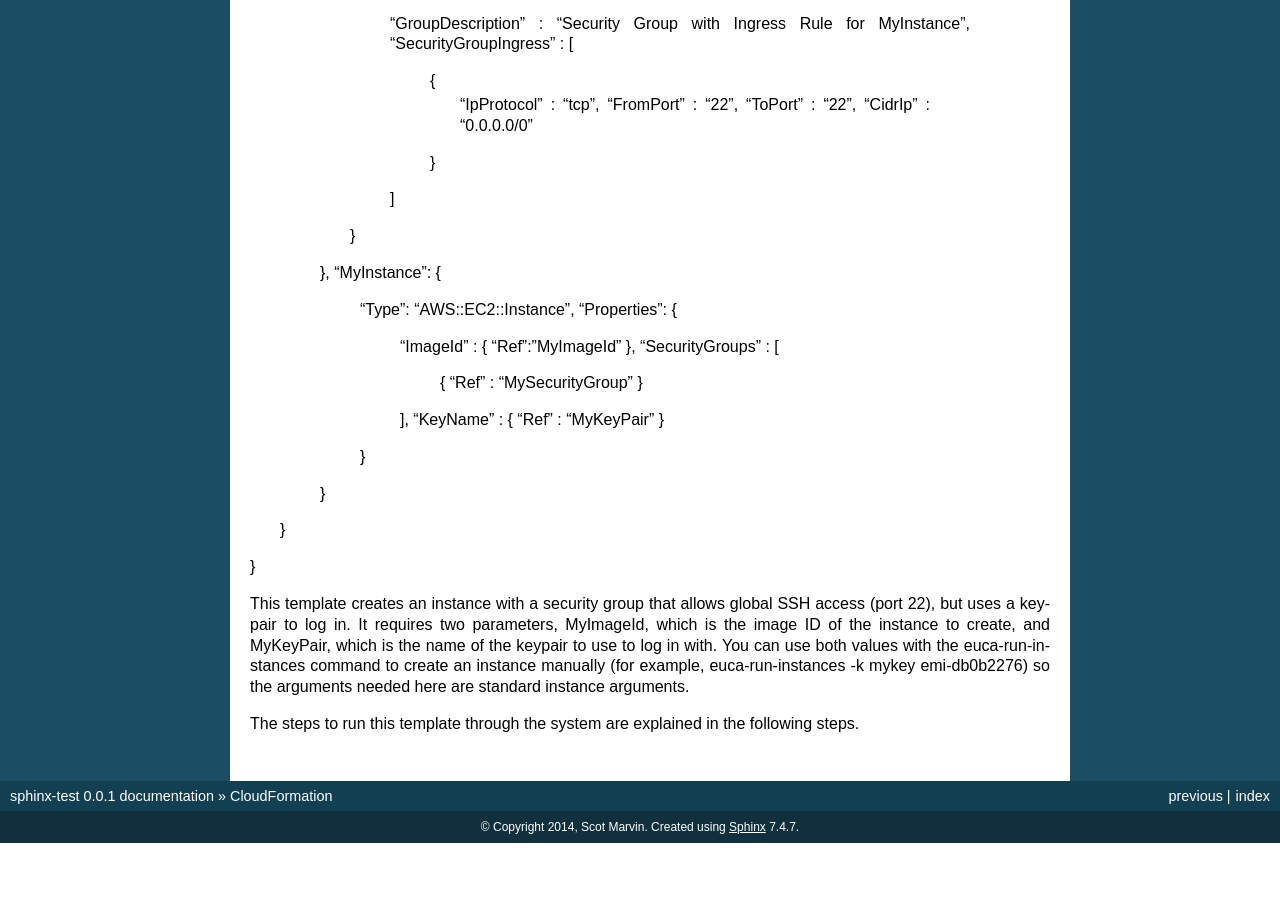
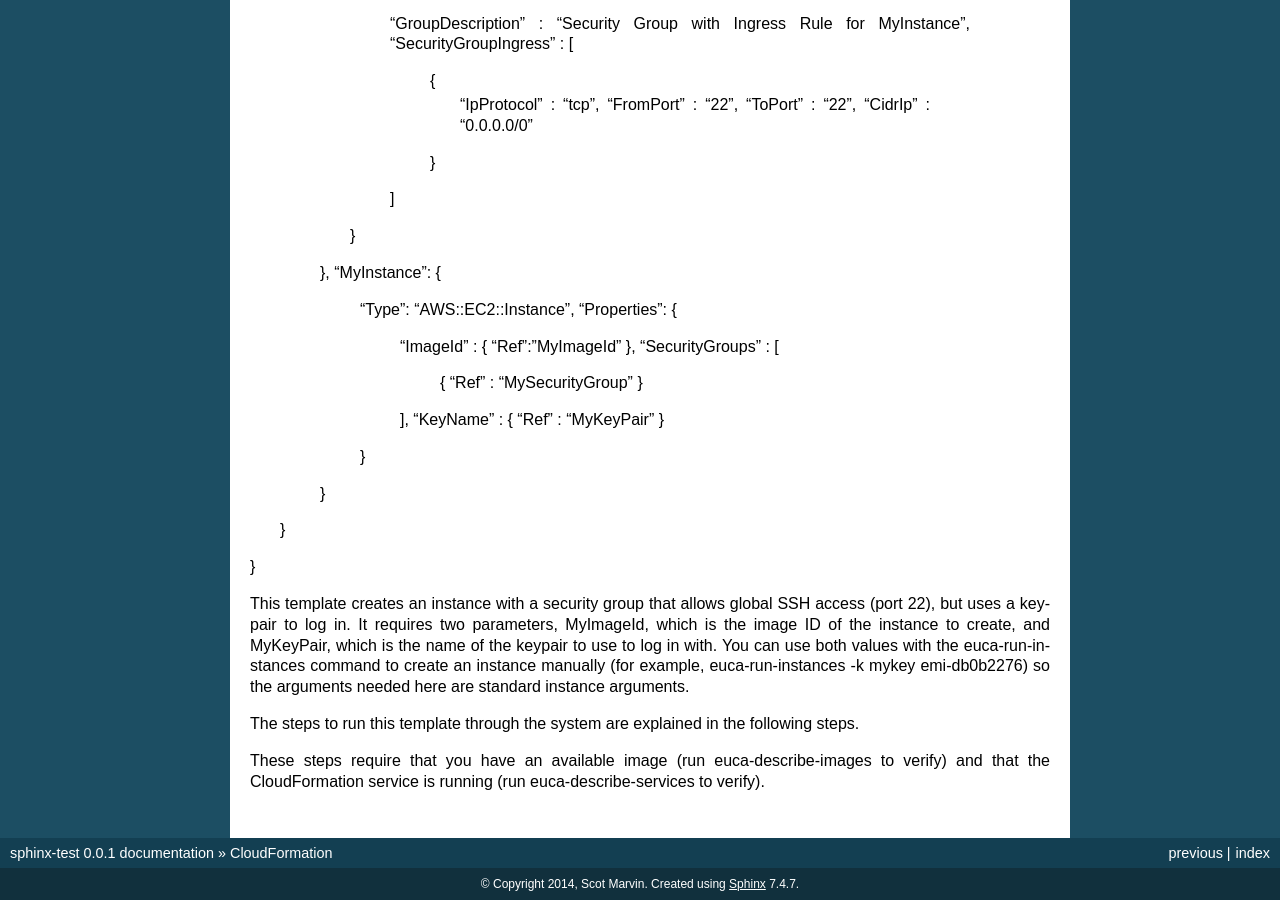
Before and after one commit to smarvin/sphinx-test, a Sphinx documentation site: the page built from docs/source/cloudformation.rst, in a window 1280 px wide and 900 px high, scrolled down 4920 px. Built offline with Sphinx 7.4.7, drawn with Linux system fonts in a browser that asks for light colours; pages that are not in the unit, such as notebooks, are missing from menus; before the commit the page ends 5763 px from its top, so only the background shows below that; some of the changed text lies outside the part shown.

Commit message:
Trying out new editor.

```diff
--- a/docs/source/cloudformation.rst
+++ b/docs/source/cloudformation.rst
@@ -202,3 +202,6 @@ For this use case, we will use the following template:
 This template creates an instance with a security group that allows global SSH access (port 22), but uses a keypair to log in. It requires two parameters, MyImageId, which is the image ID of the instance to create, and MyKeyPair, which is the name of the keypair to use to log in with. You can use both values with the euca-run-instances command to create an instance manually (for example, euca-run-instances -k mykey emi-db0b2276) so the arguments needed here are standard instance arguments.
 
 The steps to run this template through the system are explained in the following steps.
+
+.. .. important::
+These steps require that you have an available image (run euca-describe-images to verify) and that the CloudFormation service is running (run euca-describe-services to verify).
```
Also changed, not shown: other parts of docs/source/cloudformation.rst (+1 -1 lines).
